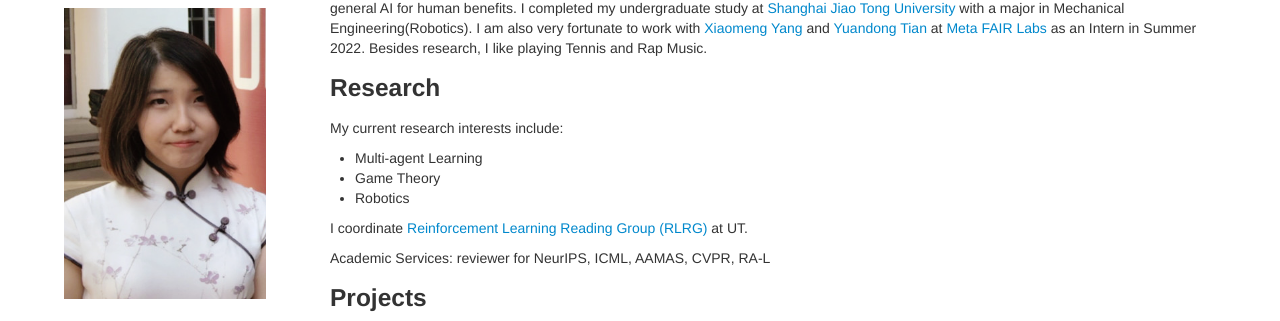
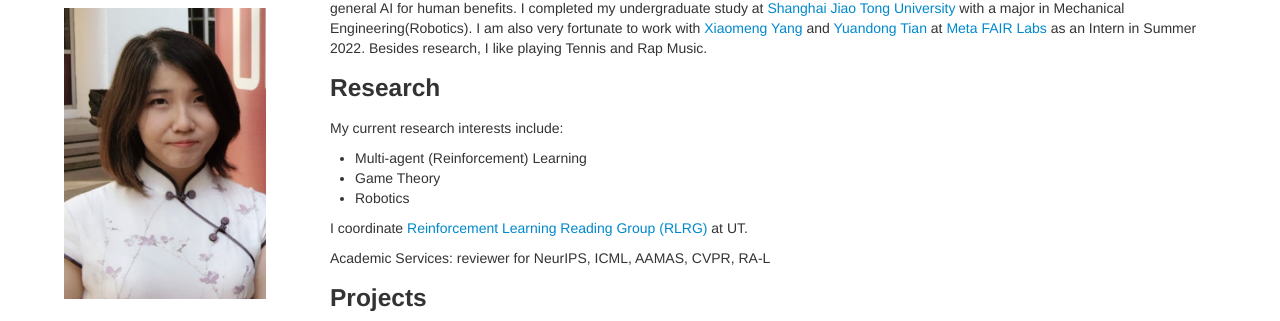
Before and after one commit to cuijiaxun/cuijiaxun.github.io, a Jekyll site: the page index.html, which Jekyll copies as it is, in a window 1280 px wide and 1282 px high. Shown: the part 132-453 px from the top of the window. Built offline with Jekyll 4.4.1, drawn with Linux system fonts in a browser that asks for light colours.

Commit message:
research interest

```diff
--- a/index.html
+++ b/index.html
@@ -95,7 +95,7 @@
             <p>
                 My current research interests include:
             </p><ul>
-                <li> Multi-agent Learning
+                <li> Multi-agent (Reinforcement) Learning
                 </li><li> Game Theory
                 </li><li> Robotics
                 </li></ul>
```
